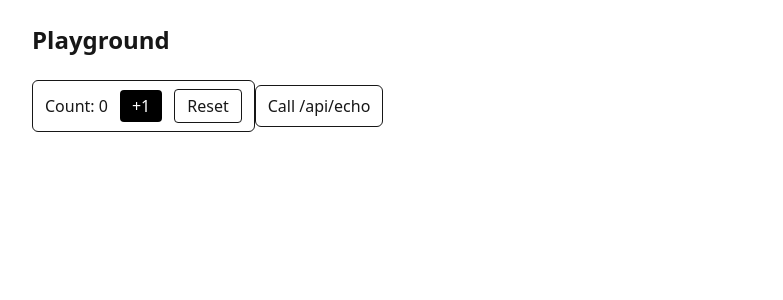
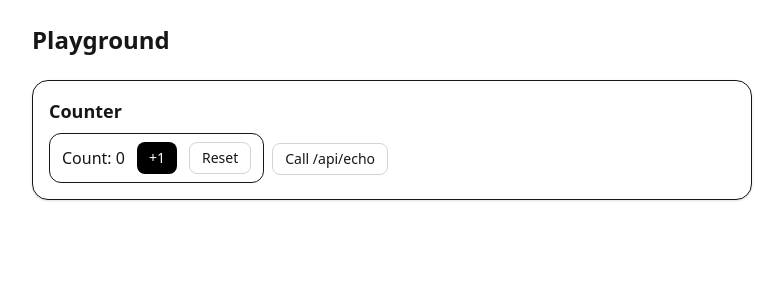
Before and after one commit to andrewteece/nextjs-ts-playground, a Next.js app: page /play in a window 1280 px wide. Shown: the top 300 px of the page, without its empty margins (248-1031 px from the left). Built offline with nearby package versions, Linux system fonts and the light colour scheme.

Commit message:
fix(ui): replace empty interface with type alias in InputProps

```diff
--- a/package.json
+++ b/package.json
@@ -29,9 +29,11 @@
     ]
   },
   "dependencies": {
+    "clsx": "^2.1.1",
     "next": "15.5.3",
     "react": "19.1.0",
-    "react-dom": "19.1.0"
+    "react-dom": "19.1.0",
+    "tailwind-merge": "^3.3.1"
   },
   "devDependencies": {
     "@eslint/eslintrc": "^3",
--- a/src/app/(play)/Counter.tsx
+++ b/src/app/(play)/Counter.tsx
@@ -1,21 +1,19 @@
+// src/app/(play)/Counter.tsx
 "use client";
-
+import { Button } from "@/components/ui/Button";
 import { useState } from "react";
 
 export default function Counter() {
   const [count, setCount] = useState(0);
   return (
-    <div className="inline-flex items-center gap-3 rounded-md border px-3 py-2">
+    <div className="inline-flex items-center gap-3 rounded-xl border px-3 py-2">
       <span>Count: {count}</span>
-      <button
-        className="rounded bg-black px-3 py-1 text-white"
-        onClick={() => setCount((c) => c + 1)}
-      >
+      <Button size="sm" onClick={() => setCount((c) => c + 1)}>
         +1
-      </button>
-      <button className="rounded border px-3 py-1" onClick={() => setCount(0)}>
+      </Button>
+      <Button size="sm" variant="outline" onClick={() => setCount(0)}>
         Reset
-      </button>
+      </Button>
     </div>
   );
 }
--- a/src/app/(play)/play/page.tsx
+++ b/src/app/(play)/play/page.tsx
@@ -1,5 +1,7 @@
+// src/app/(play)/play/page.tsx
 "use client";
-
+import { Button } from "@/components/ui/Button";
+import { Card, CardContent, CardHeader, CardTitle } from "@/components/ui/Card";
 import { useState } from "react";
 import Counter from "../Counter";
 
@@ -18,10 +20,19 @@ export default function PlayPage() {
   return (
     <div className="space-y-6">
       <h2 className="text-2xl font-semibold">Playground</h2>
-      <Counter />
-      <button className="rounded-md border px-3 py-2" onClick={callApi}>
-        Call /api/echo
-      </button>
+
+      <Card>
+        <CardHeader>
+          <CardTitle>Counter</CardTitle>
+        </CardHeader>
+        <CardContent className="space-x-2">
+          <Counter />
+          <Button size="sm" variant="outline" onClick={callApi}>
+            Call /api/echo
+          </Button>
+        </CardContent>
+      </Card>
+
       {echo && <p>API said: {echo}</p>}
     </div>
   );
--- /dev/null
+++ b/src/components/ui/Button.tsx
@@ -0,0 +1,44 @@
+// src/components/ui/Button.tsx
+import { cn } from "@/lib/cn";
+import * as React from "react";
+
+type Variant = "default" | "outline" | "ghost" | "destructive";
+type Size = "sm" | "md" | "lg" | "icon";
+
+export interface ButtonProps
+  extends React.ButtonHTMLAttributes<HTMLButtonElement> {
+  variant?: Variant;
+  size?: Size;
+}
+
+const variants: Record<Variant, string> = {
+  default: "bg-black text-white hover:opacity-90",
+  outline: "border border-neutral-300 hover:bg-neutral-100",
+  ghost: "hover:bg-neutral-100",
+  destructive: "bg-red-600 text-white hover:bg-red-700",
+};
+
+const sizes: Record<Size, string> = {
+  sm: "h-8 px-3 text-sm rounded-lg",
+  md: "h-9 px-4 text-sm rounded-xl",
+  lg: "h-10 px-5 text-base rounded-2xl",
+  icon: "h-9 w-9 rounded-xl p-0",
+};
+
+export const Button = React.forwardRef<HTMLButtonElement, ButtonProps>(
+  ({ className, variant = "default", size = "md", ...props }, ref) => (
+    <button
+      ref={ref}
+      className={cn(
+        "inline-flex items-center justify-center font-medium transition-colors",
+        "focus-visible:outline-none focus-visible:ring-2 focus-visible:ring-offset-2 focus-visible:ring-black",
+        "disabled:opacity-50 disabled:pointer-events-none",
+        variants[variant],
+        sizes[size],
+        className,
+      )}
+      {...props}
+    />
+  ),
+);
+Button.displayName = "Button";
--- /dev/null
+++ b/src/components/ui/Card.tsx
@@ -0,0 +1,40 @@
+// src/components/ui/Card.tsx
+import { cn } from "@/lib/cn";
+import * as React from "react";
+
+export function Card({
+  className,
+  ...props
+}: React.HTMLAttributes<HTMLDivElement>) {
+  return (
+    <div
+      className={cn("rounded-2xl border bg-white shadow-sm", className)}
+      {...props}
+    />
+  );
+}
+
+export function CardHeader({
+  className,
+  ...props
+}: React.HTMLAttributes<HTMLDivElement>) {
+  return <div className={cn("p-4 pb-2", className)} {...props} />;
+}
+export function CardTitle({
+  className,
+  ...props
+}: React.HTMLAttributes<HTMLHeadingElement>) {
+  return <h3 className={cn("text-lg font-semibold", className)} {...props} />;
+}
+export function CardContent({
+  className,
+  ...props
+}: React.HTMLAttributes<HTMLDivElement>) {
+  return <div className={cn("p-4 pt-0", className)} {...props} />;
+}
+export function CardFooter({
+  className,
+  ...props
+}: React.HTMLAttributes<HTMLDivElement>) {
+  return <div className={cn("p-4 pt-2", className)} {...props} />;
+}
--- /dev/null
+++ b/src/components/ui/Input.tsx
@@ -0,0 +1,23 @@
+import { cn } from "@/lib/cn";
+import * as React from "react";
+
+// was: export interface InputProps extends React.InputHTMLAttributes<HTMLInputElement> {}
+export type InputProps = React.InputHTMLAttributes<HTMLInputElement>;
+
+export const Input = React.forwardRef<HTMLInputElement, InputProps>(
+  ({ className, ...props }, ref) => {
+    return (
+      <input
+        ref={ref}
+        className={cn(
+          "h-9 w-full rounded-xl border border-neutral-300 bg-white px-3 text-sm",
+          "placeholder:text-neutral-400",
+          "focus-visible:outline-none focus-visible:ring-2 focus-visible:ring-black focus-visible:ring-offset-2",
+          className,
+        )}
+        {...props}
+      />
+    );
+  },
+);
+Input.displayName = "Input";
--- /dev/null
+++ b/src/components/ui/index.ts
@@ -0,0 +1,4 @@
+// src/components/ui/index.ts
+export * from "./Button";
+export * from "./Card";
+export * from "./Input";
--- /dev/null
+++ b/src/lib/cn.ts
@@ -0,0 +1,6 @@
+import { type ClassValue, clsx } from "clsx";
+import { twMerge } from "tailwind-merge";
+
+export function cn(...inputs: ClassValue[]) {
+  return twMerge(clsx(inputs));
+}
```
Also changed, not shown: 2 other files (tests, documents, lock files or other folders).
